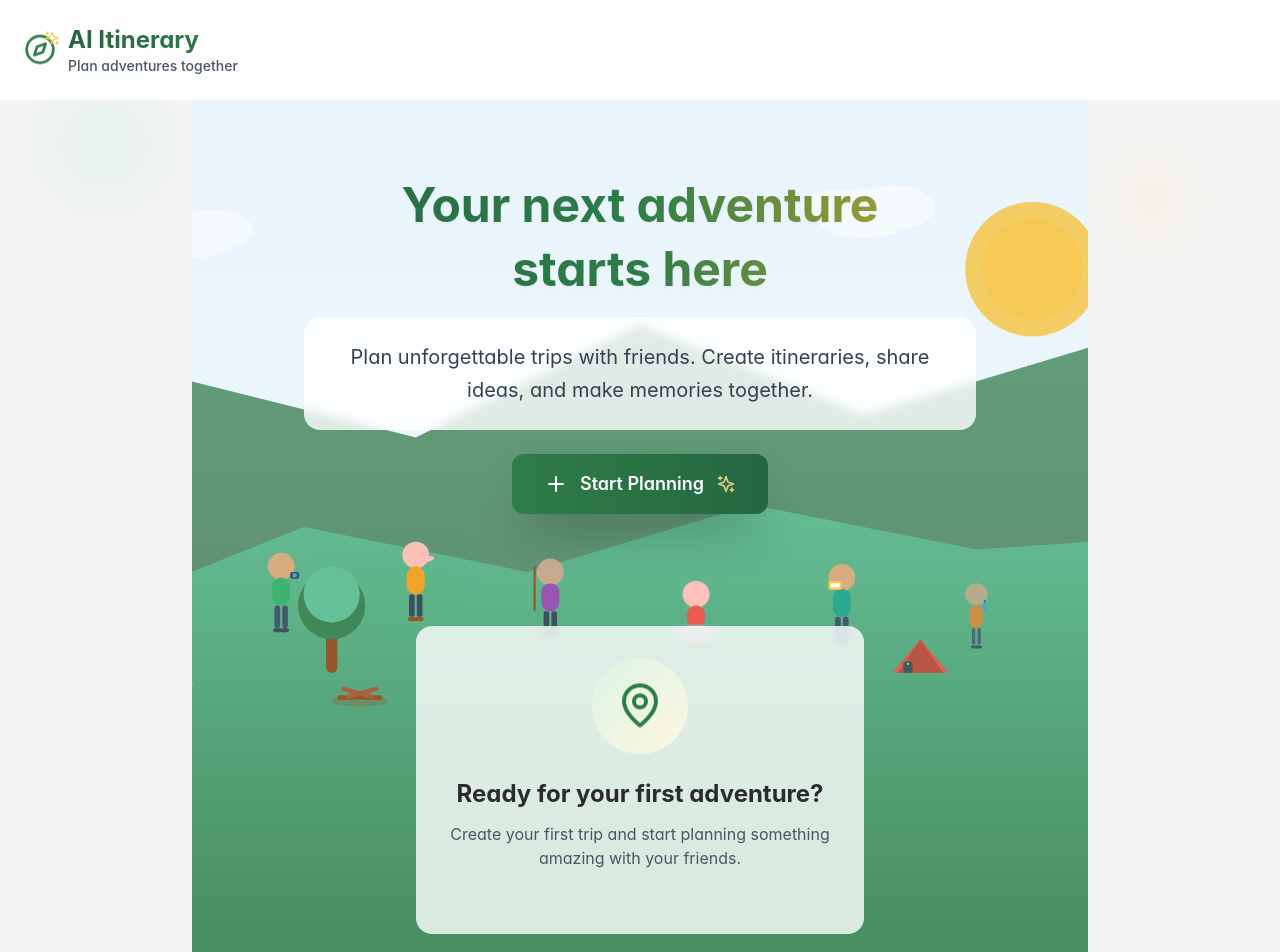
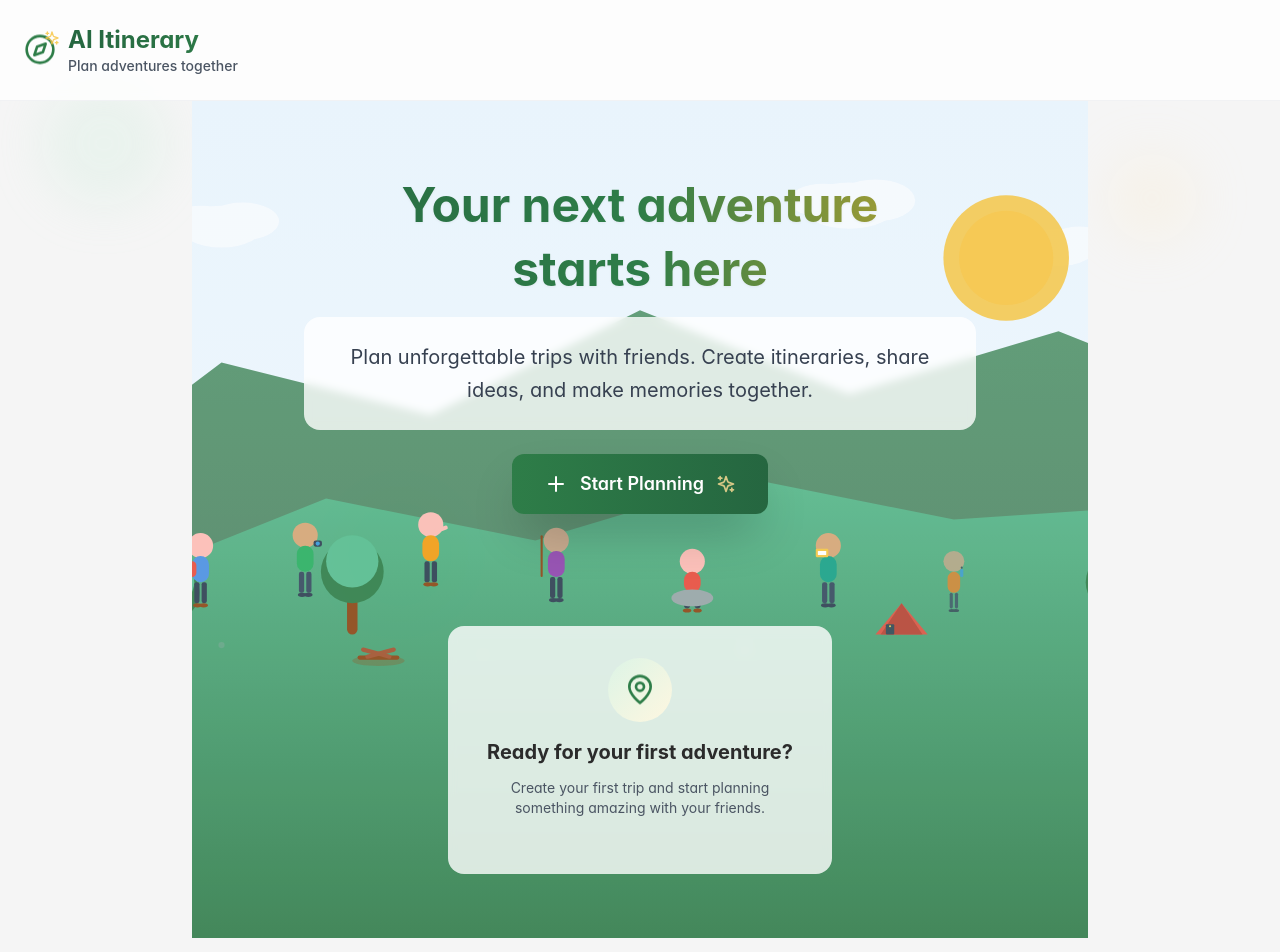
Before and after one commit to MimiLeinbach/Bolt-Hackathon, a React (Vite) app: page / in a window 1280 px wide. Shown: the top 952 px of the page. Built offline with nearby package versions, Linux system fonts and the light colour scheme.

Commit message:
Narrow Bottom Adventure Section

```diff
--- a/src/pages/HomePage.tsx
+++ b/src/pages/HomePage.tsx
@@ -11,12 +11,12 @@ export default function HomePage() {
   const error = location.state?.error
 
   return (
-    <div className="animate-fade-in relative">
+    <div className="animate-fade-in relative min-h-screen">
       {/* Background Illustration */}
       <AdventureIllustration />
 
       {/* Content overlay */}
-      <div className="relative z-10">
+      <div className="relative z-10 flex flex-col min-h-screen">
         {/* Error Message */}
         {error && (
           <div className="mb-6 p-4 bg-red-50/90 backdrop-blur-sm border border-red-200 rounded-xl flex items-center space-x-3">
@@ -52,7 +52,7 @@ export default function HomePage() {
 
         {/* Recent Trips */}
         {trips.length > 0 && (
-          <div className="animate-slide-up">
+          <div className="animate-slide-up flex-1">
             <div className="bg-white/80 backdrop-blur-sm rounded-2xl p-6 mb-6">
               <h3 className="text-2xl font-bold text-charcoal mb-6 flex items-center">
                 <MapPin className="w-6 h-6 mr-2 text-forest-500" />
@@ -99,15 +99,18 @@ export default function HomePage() {
           </div>
         )}
 
-        {/* Empty State */}
+        {/* Spacer to push empty state to bottom */}
+        {trips.length === 0 && <div className="flex-1"></div>}
+
+        {/* Empty State - Now at bottom and narrower */}
         {trips.length === 0 && (
           <div className="text-center py-16 animate-slide-up">
-            <div className="bg-white/80 backdrop-blur-sm rounded-2xl p-8 max-w-md mx-auto">
-              <div className="w-24 h-24 mx-auto mb-6 bg-gradient-to-br from-forest-100 to-gold-100 rounded-full flex items-center justify-center">
-                <MapPin className="w-12 h-12 text-forest-500 animate-bounce-gentle" />
+            <div className="bg-white/80 backdrop-blur-sm rounded-2xl p-8 max-w-sm mx-auto">
+              <div className="w-16 h-16 mx-auto mb-4 bg-gradient-to-br from-forest-100 to-gold-100 rounded-full flex items-center justify-center">
+                <MapPin className="w-8 h-8 text-forest-500 animate-bounce-gentle" />
               </div>
-              <h3 className="text-2xl font-bold text-charcoal mb-3">Ready for your first adventure?</h3>
-              <p className="text-gray-600 mb-8">
+              <h3 className="text-xl font-bold text-charcoal mb-3">Ready for your first adventure?</h3>
+              <p className="text-gray-600 text-sm mb-6">
                 Create your first trip and start planning something amazing with your friends.
               </p>
             </div>
```
